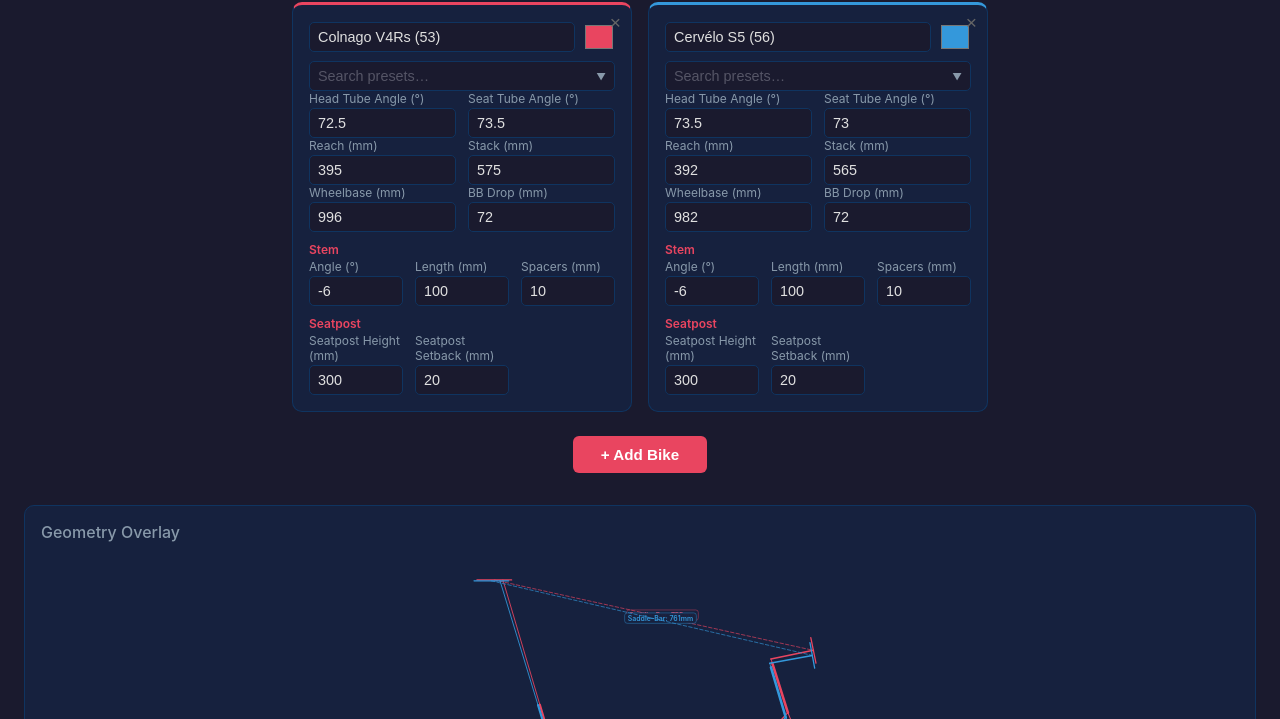
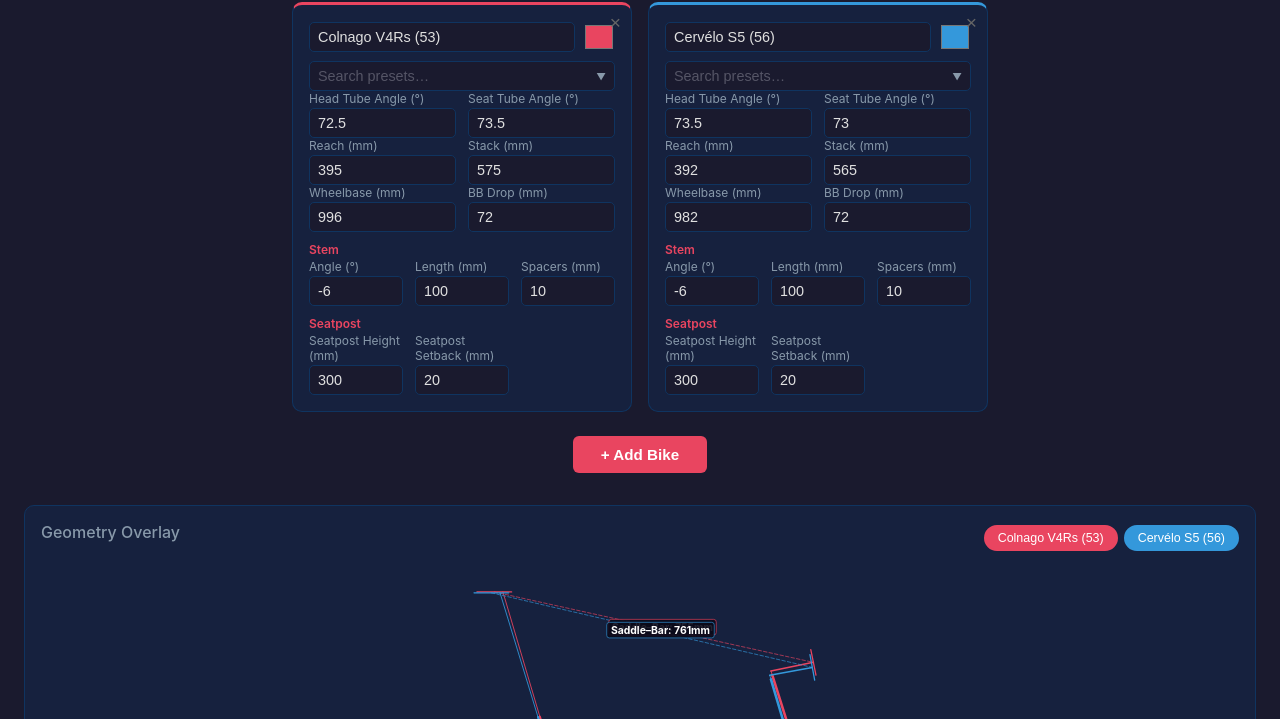
Before and after one commit to rjxircgz/bike-geometry-comparisson, a plain HTML site: page index.html in a window 1280 px wide. Shown: the part 81-800 px from the top of the page. Drawn offline with Linux system fonts and the light colour scheme.

Commit message:
Add wheelbase/BB drop measurements, visibility toggles, and tooltip improvements
- Add dashed wheelbase line (hub to hub) and BB drop measurement to SVG overlay
- Move bike visibility toggles from cards to diagram header as colored pills
- Enlarge measurement tooltips with dark background and render on top of lines

```diff
--- a/index.html
+++ b/index.html
@@ -53,6 +53,37 @@
     line-height: 1;
   }
   .bike-card .remove-btn:hover { color: #e74c3c; }
+
+  .diagram-header {
+    display: flex;
+    justify-content: space-between;
+    align-items: center;
+    flex-wrap: wrap;
+    gap: 8px;
+    margin-bottom: 12px;
+  }
+  .diagram-header h2 { margin-bottom: 0; }
+
+  .visibility-toggles {
+    display: flex;
+    gap: 6px;
+    flex-wrap: wrap;
+  }
+  .vis-toggle {
+    padding: 4px 12px;
+    border: 2px solid var(--bike-color);
+    border-radius: 20px;
+    background: transparent;
+    color: #556;
+    font-size: 0.78rem;
+    cursor: pointer;
+    transition: all 0.15s;
+  }
+  .vis-toggle.active {
+    background: var(--bike-color);
+    color: #fff;
+  }
+  .vis-toggle:hover { opacity: 0.8; }
 
   .bike-card label {
     display: block;
@@ -303,6 +334,7 @@
   }
   #comparison-table tr:last-child td { border-bottom: none; }
 
+
   .cell-min { color: #3498db; font-weight: 700; }
   .cell-max { color: #e94560; font-weight: 700; }
   .delta-cell { color: #888; font-size: 0.8rem; }
@@ -316,7 +348,10 @@
 <button id="add-bike-btn">+ Add Bike</button>
 
 <div id="diagram-section">
-  <h2>Geometry Overlay</h2>
+  <div class="diagram-header">
+    <h2>Geometry Overlay</h2>
+    <div id="visibility-toggles" class="visibility-toggles"></div>
+  </div>
   <svg id="bike-svg" xmlns="http://www.w3.org/2000/svg"></svg>
   <div id="svg-legend" class="svg-legend"></div>
 </div>
@@ -459,7 +494,7 @@
     color: ['#e94560','#3498db','#2ecc71','#f39c12'][bikes.length % 4],
     hta: 67, sta: 75, reach: 460, stack: 615, topTube: 610, wheelbase: 1170, bbDrop: 40, stemAngle: -6, stemLength: 60, stemSpacers: 10, seatpostHeight: 300, seatpostSetback: 20,
   };
-  bikes.push({ id: nextId++, ...d });
+  bikes.push({ id: nextId++, visible: true, ...d });
   render();
 }
 
@@ -470,9 +505,26 @@
 
 function render() {
   renderCards();
+  renderToggles();
   renderSVG();
   renderTable();
   document.getElementById('add-bike-btn').disabled = bikes.length >= 4;
+}
+
+function renderToggles() {
+  const container = document.getElementById('visibility-toggles');
+  container.innerHTML = '';
+  bikes.forEach(bike => {
+    const btn = document.createElement('button');
+    btn.className = 'vis-toggle' + (bike.visible ? ' active' : '');
+    btn.style.setProperty('--bike-color', bike.color);
+    btn.textContent = bike.name;
+    btn.addEventListener('click', () => {
+      bike.visible = !bike.visible;
+      render();
+    });
+    container.appendChild(btn);
+  });
 }
 
 /* ── Cards ── */
@@ -739,13 +791,15 @@
   svg.innerHTML = '';
   legend.innerHTML = '';
 
-  if (bikes.length === 0) {
+  // Compute all points to determine viewBox
+  const visibleBikes = bikes.filter(b => b.visible);
+
+  if (visibleBikes.length === 0) {
     svg.innerHTML = '<text x="50%" y="50%" text-anchor="middle" fill="#555" font-size="16">Add bikes to see the geometry overlay</text>';
     return;
   }
 
-  // Compute all points to determine viewBox
-  const allBikePoints = bikes.map(b => ({ bike: b, pts: computeBikePoints(b) }));
+  const allBikePoints = visibleBikes.map(b => ({ bike: b, pts: computeBikePoints(b) }));
 
   // Gather all x,y coords to calculate bounds
   let allX = [], allY = [];
@@ -792,6 +846,7 @@
   svg.appendChild(gridGroup);
 
   // Draw each bike
+  const pendingTooltips = [];
   allBikePoints.forEach(({ bike, pts }) => {
     const g = document.createElementNS('http://www.w3.org/2000/svg', 'g');
     g.setAttribute('transform', 'scale(1,-1)');
@@ -817,8 +872,12 @@
       const mx = (a.x + b.x) / 2 + (offset || 0);
       const my = -((a.y + b.y) / 2); // counter group scale(1,-1)
 
+      const tooltip = document.createElementNS('http://www.w3.org/2000/svg', 'g');
+      tooltip.classList.add('measure-tooltip');
+      tooltip.setAttribute('transform-origin', `${mx} ${my}`);
+
       // Background pill
-      const padX = 8, padY = 4, fontSize = 16;
+      const padX = 12, padY = 6, fontSize = 24;
       const estW = label.length * fontSize * 0.55;
       const rect = document.createElementNS('http://www.w3.org/2000/svg', 'rect');
       rect.setAttribute('x', mx - estW / 2 - padX);
@@ -826,23 +885,25 @@
       rect.setAttribute('width', estW + padX * 2);
       rect.setAttribute('height', fontSize + padY * 2);
       rect.setAttribute('rx', 6);
-      rect.setAttribute('fill', '#16213e');
+      rect.setAttribute('fill', '#0a0a1a');
+      rect.setAttribute('fill-opacity', '0.9');
       rect.setAttribute('stroke', color);
-      rect.setAttribute('stroke-width', 1);
-      rect.setAttribute('opacity', '0.95');
-      svg.appendChild(rect);
+      rect.setAttribute('stroke-width', 1.5);
+      tooltip.appendChild(rect);
 
       const txt = document.createElementNS('http://www.w3.org/2000/svg', 'text');
       txt.setAttribute('x', mx);
       txt.setAttribute('y', my);
       txt.setAttribute('text-anchor', 'middle');
       txt.setAttribute('dominant-baseline', 'central');
-      txt.setAttribute('fill', color);
+      txt.setAttribute('fill', '#fff');
       txt.setAttribute('font-size', fontSize);
-      txt.setAttribute('font-weight', '600');
+      txt.setAttribute('font-weight', '700');
       txt.setAttribute('font-family', 'inherit');
       txt.textContent = label;
-      svg.appendChild(txt);
+      tooltip.appendChild(txt);
+
+      pendingTooltips.push(tooltip);
     }
 
     function circle(c, r, fill) {
@@ -911,6 +972,17 @@
     };
     line(barEnd1, barEnd2, 3);
 
+    // Measurement: wheelbase (dashed hub-to-hub line)
+    const wb = Math.round(Math.sqrt(
+      (pts.frontAxle.x - pts.rearAxle.x) ** 2 +
+      (pts.frontAxle.y - pts.rearAxle.y) ** 2
+    ));
+    measureLine(pts.rearAxle, pts.frontAxle, `WB: ${wb}mm`, 250);
+
+    // Measurement: BB drop (vertical from axle line down to BB)
+    const bbDropPt = { x: pts.bb.x, y: pts.rearAxle.y };
+    measureLine(bbDropPt, pts.bb, `BBd: ${bike.bbDrop}mm`, 30);
+
     // Measurement: saddle to handlebar (stem clamp)
     const dx = pts.saddle.x - pts.stemEnd.x;
     const dy = pts.saddle.y - pts.stemEnd.y;
@@ -925,25 +997,29 @@
     item.innerHTML = `<div class="svg-legend-swatch" style="background:${bike.color}"></div><span>${bike.name}</span><span class="legend-measure">Saddle–Bar: ${dist}mm</span>`;
     legend.appendChild(item);
   });
+
+  // Append all tooltips last so they render on top of all bike lines
+  pendingTooltips.forEach(t => svg.appendChild(t));
 }
 
 /* ── Comparison Table ── */
 function renderTable() {
   const table = document.getElementById('comparison-table');
-  if (bikes.length === 0) {
+  const vb = bikes.filter(b => b.visible);
+  if (vb.length === 0) {
     table.innerHTML = '<tr><td style="color:#555;padding:20px;">Add bikes to see the comparison table</td></tr>';
     return;
   }
 
   let html = '<thead><tr><th>Parameter</th>';
-  bikes.forEach(b => {
+  vb.forEach(b => {
     html += `<th style="color:${b.color}">${b.name}</th>`;
   });
-  if (bikes.length === 2) html += '<th>Delta</th>';
+  if (vb.length === 2) html += '<th>Delta</th>';
   html += '</tr></thead><tbody>';
 
   PARAM_DEFS.forEach(p => {
-    const values = bikes.map(b => b[p.key]);
+    const values = vb.map(b => b[p.key]);
     const min = Math.min(...values);
     const max = Math.max(...values);
     const allSame = min === max;
@@ -951,13 +1027,13 @@
     html += `<tr><td>${p.label} (${p.unit})</td>`;
     values.forEach(v => {
       let cls = '';
-      if (!allSame && bikes.length > 1) {
+      if (!allSame && vb.length > 1) {
         if (v === min) cls = 'cell-min';
         else if (v === max) cls = 'cell-max';
       }
       html += `<td class="${cls}">${v}</td>`;
     });
-    if (bikes.length === 2) {
+    if (vb.length === 2) {
       const delta = values[1] - values[0];
       const sign = delta > 0 ? '+' : '';
       html += `<td class="delta-cell">${sign}${delta.toFixed(1)}</td>`;
```
